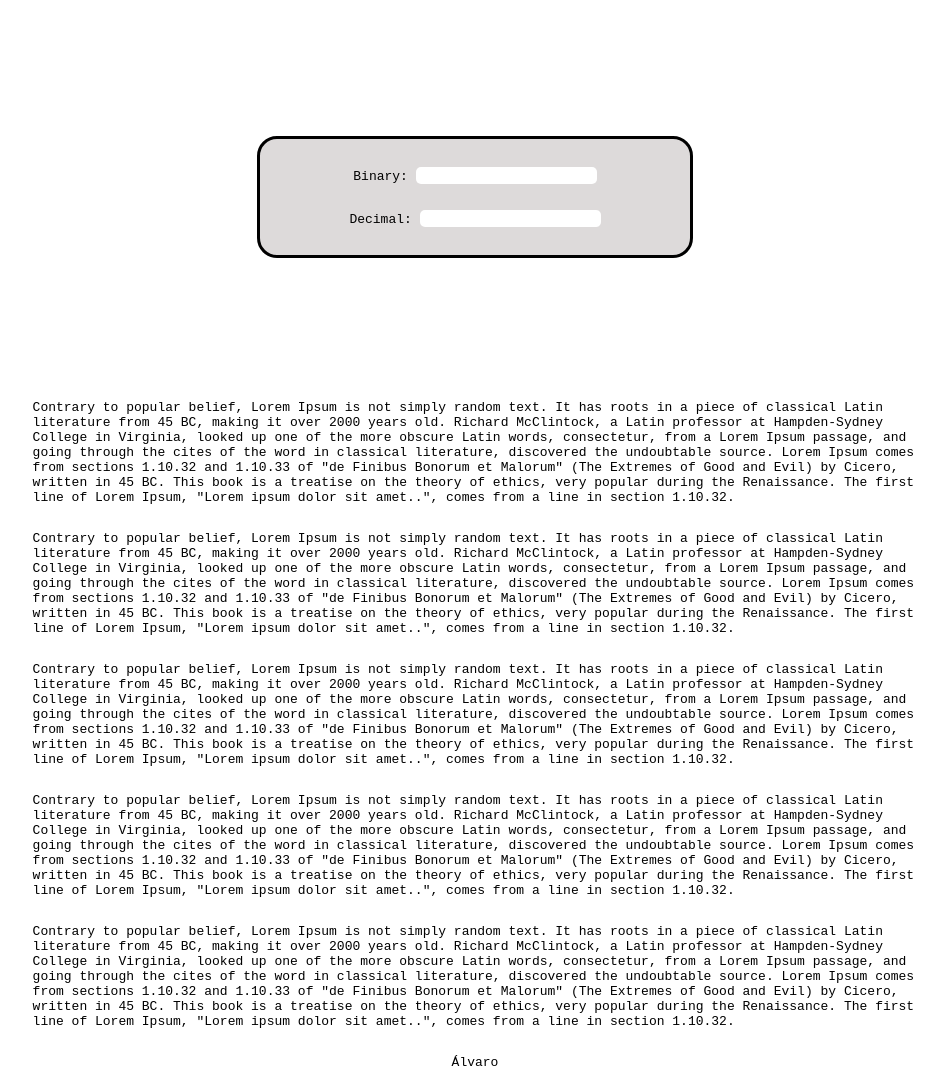
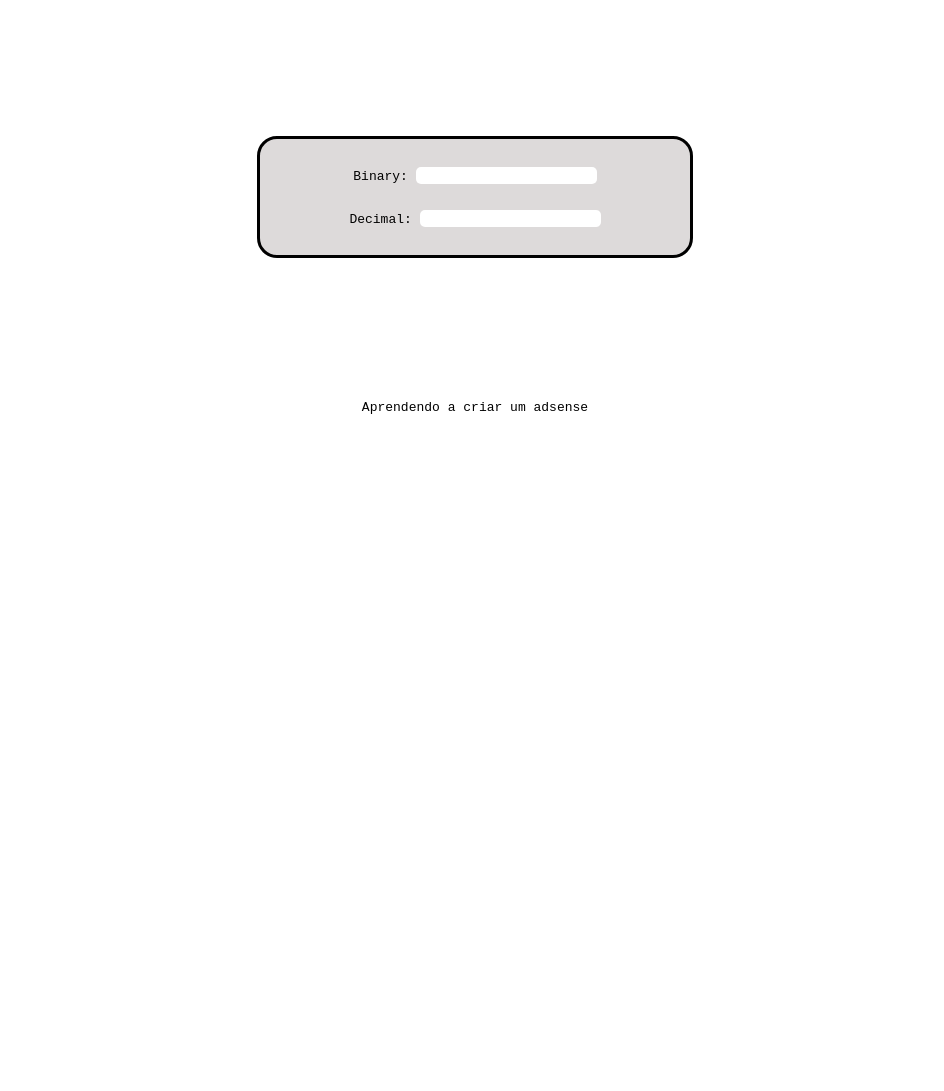
Before and after one commit to AlvaroEFMota/Converter, a plain HTML site: page index.html in a window 1280 px wide. Shown: the whole page, without its empty margins (165-1109 px from the left). After the commit the page ends 800 px from the top, so only its background shows below. Drawn offline with Linux system fonts and the light colour scheme.

```diff
--- a/index.html
+++ b/index.html
@@ -28,67 +28,7 @@
         </div>
     </div>
     <div class="info-conversion">
-    <p >Contrary to popular belief, Lorem Ipsum is not simply random text.
-     It has roots in a piece of classical Latin literature from 45 BC,
-     making it over 2000 years old. Richard McClintock, a Latin professor at
-     Hampden-Sydney College in Virginia, looked up one of the more obscure Latin
-     words, consectetur, from a Lorem Ipsum passage, and going through the
-     cites of the word in classical literature, discovered the undoubtable
-     source. Lorem Ipsum comes from sections 1.10.32 and 1.10.33 of
-     "de Finibus Bonorum et Malorum" (The Extremes of Good and Evil) by
-      Cicero, written in 45 BC. This book is a treatise on the theory of ethics,
-       very popular during the Renaissance. The first line of Lorem Ipsum,
-       "Lorem ipsum dolor sit amet..", comes from a line in section 1.10.32.
-    </p>
-    <p >Contrary to popular belief, Lorem Ipsum is not simply random text.
-     It has roots in a piece of classical Latin literature from 45 BC,
-     making it over 2000 years old. Richard McClintock, a Latin professor at
-     Hampden-Sydney College in Virginia, looked up one of the more obscure Latin
-     words, consectetur, from a Lorem Ipsum passage, and going through the
-     cites of the word in classical literature, discovered the undoubtable
-     source. Lorem Ipsum comes from sections 1.10.32 and 1.10.33 of
-     "de Finibus Bonorum et Malorum" (The Extremes of Good and Evil) by
-      Cicero, written in 45 BC. This book is a treatise on the theory of ethics,
-       very popular during the Renaissance. The first line of Lorem Ipsum,
-       "Lorem ipsum dolor sit amet..", comes from a line in section 1.10.32.
-    </p>
-    <p >Contrary to popular belief, Lorem Ipsum is not simply random text.
-     It has roots in a piece of classical Latin literature from 45 BC,
-     making it over 2000 years old. Richard McClintock, a Latin professor at
-     Hampden-Sydney College in Virginia, looked up one of the more obscure Latin
-     words, consectetur, from a Lorem Ipsum passage, and going through the
-     cites of the word in classical literature, discovered the undoubtable
-     source. Lorem Ipsum comes from sections 1.10.32 and 1.10.33 of
-     "de Finibus Bonorum et Malorum" (The Extremes of Good and Evil) by
-      Cicero, written in 45 BC. This book is a treatise on the theory of ethics,
-       very popular during the Renaissance. The first line of Lorem Ipsum,
-       "Lorem ipsum dolor sit amet..", comes from a line in section 1.10.32.
-    </p>
-    <p >Contrary to popular belief, Lorem Ipsum is not simply random text.
-     It has roots in a piece of classical Latin literature from 45 BC,
-     making it over 2000 years old. Richard McClintock, a Latin professor at
-     Hampden-Sydney College in Virginia, looked up one of the more obscure Latin
-     words, consectetur, from a Lorem Ipsum passage, and going through the
-     cites of the word in classical literature, discovered the undoubtable
-     source. Lorem Ipsum comes from sections 1.10.32 and 1.10.33 of
-     "de Finibus Bonorum et Malorum" (The Extremes of Good and Evil) by
-      Cicero, written in 45 BC. This book is a treatise on the theory of ethics,
-       very popular during the Renaissance. The first line of Lorem Ipsum,
-       "Lorem ipsum dolor sit amet..", comes from a line in section 1.10.32.
-    </p>
-    <p >Contrary to popular belief, Lorem Ipsum is not simply random text.
-     It has roots in a piece of classical Latin literature from 45 BC,
-     making it over 2000 years old. Richard McClintock, a Latin professor at
-     Hampden-Sydney College in Virginia, looked up one of the more obscure Latin
-     words, consectetur, from a Lorem Ipsum passage, and going through the
-     cites of the word in classical literature, discovered the undoubtable
-     source. Lorem Ipsum comes from sections 1.10.32 and 1.10.33 of
-     "de Finibus Bonorum et Malorum" (The Extremes of Good and Evil) by
-      Cicero, written in 45 BC. This book is a treatise on the theory of ethics,
-       very popular during the Renaissance. The first line of Lorem Ipsum,
-       "Lorem ipsum dolor sit amet..", comes from a line in section 1.10.32.
-    </p>
-    <p>Álvaro</p>
+        <p>Aprendendo a criar um adsense</p>
     </div>
 </body>
 </html>
```
